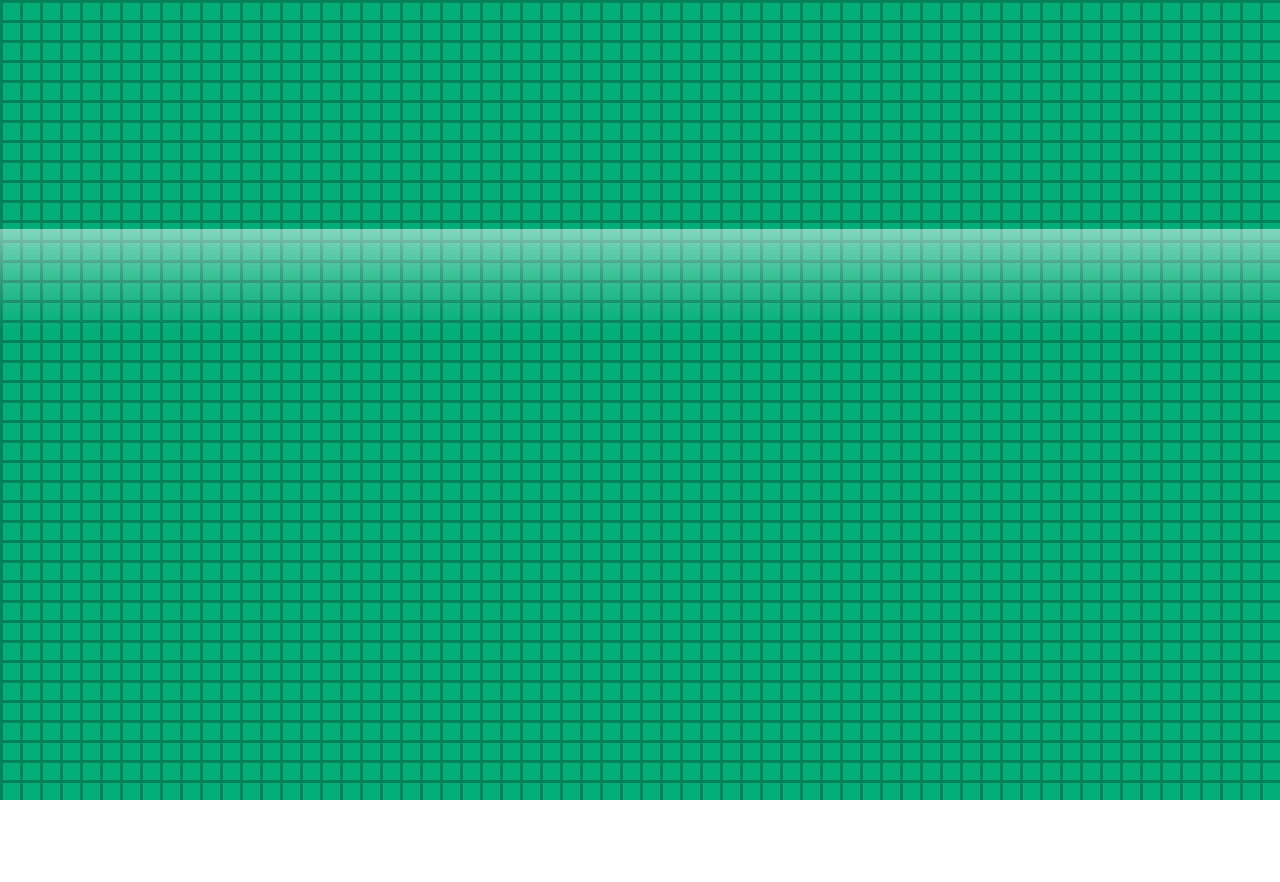
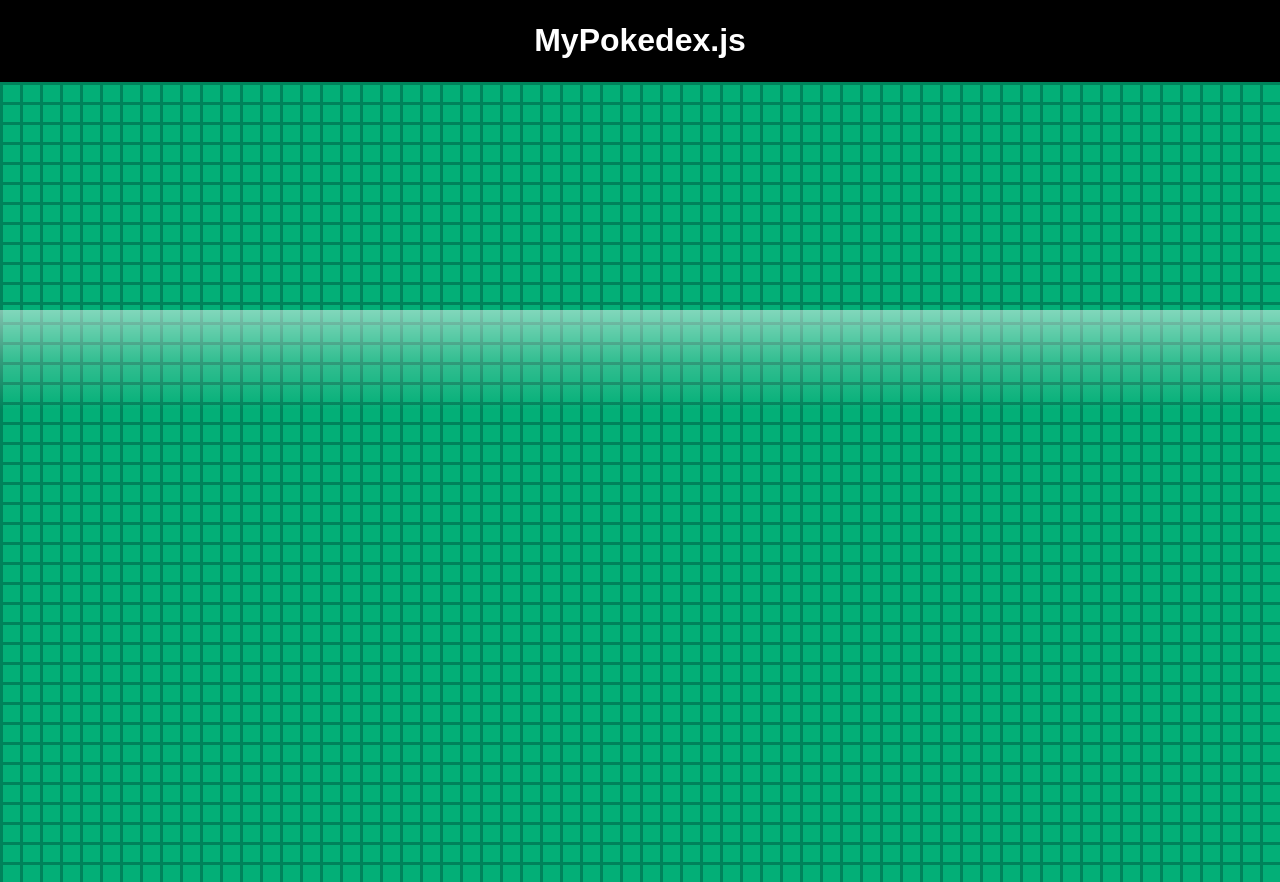
Before and after one commit to RonnyL-M/pokedexjs-v2, a plain HTML site: page index.html in a window 1280 px wide. Before the commit the page ends 800 px from the top, so only its background shows below. Drawn offline with Linux system fonts and the light colour scheme.

Commit message:
correction to header

```diff
--- a/css/header.css
+++ b/css/header.css
@@ -0,0 +1,11 @@
+header {
+    margin: 0;
+    padding: 1px;
+    background-color: black;
+}
+
+header h1{
+    color: white;
+    font-family: 'Pokemon Solid', sans-serif;
+    text-align: center;
+}
--- a/index.html
+++ b/index.html
@@ -6,11 +6,13 @@
     <meta name="viewport" content="width=device-width, initial-scale=1.0">
     <title>Document</title>
     <link rel="stylesheet" href="css/background.css">
+    <link rel="stylesheet" href="css/header.css">
+
 </head>
 
 <body>
     <header>
-
+        <h1>MyPokedex.js</h1>
     </header>
     <div class="grid-background">
 
```
